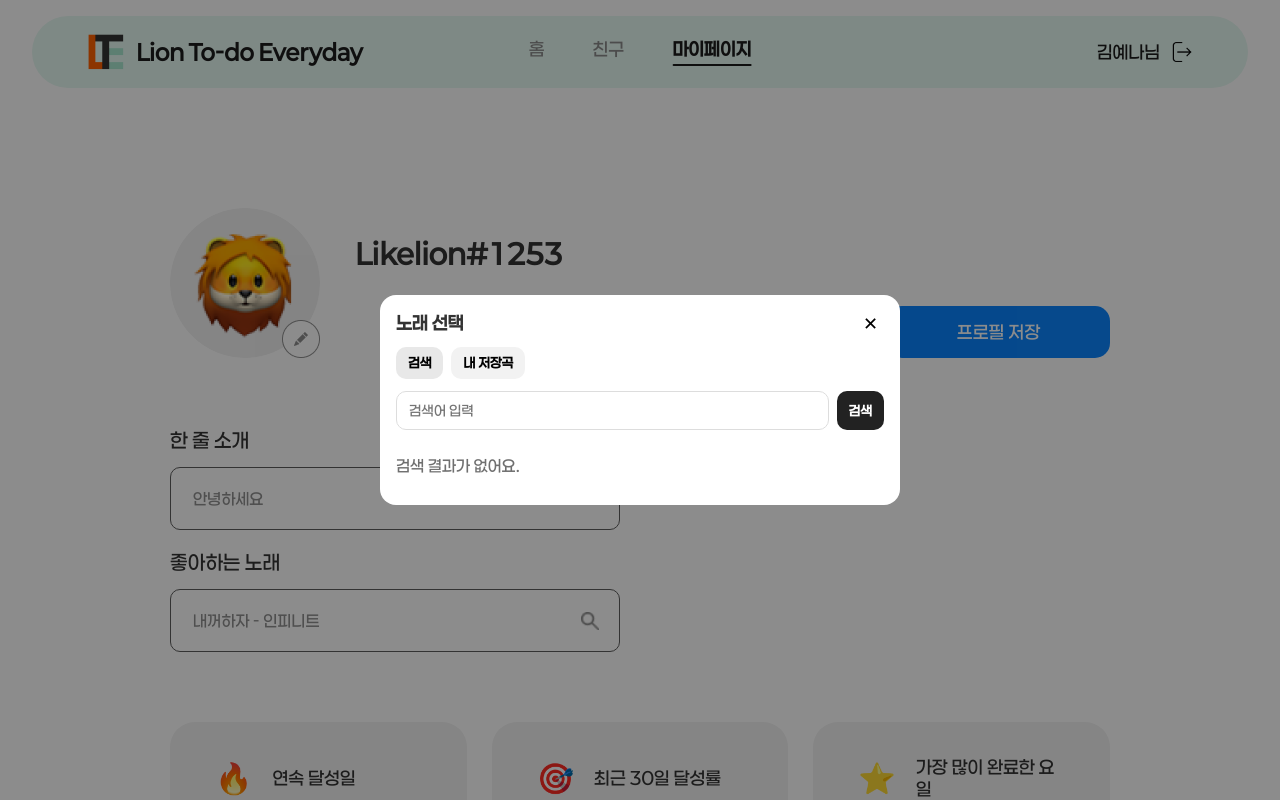
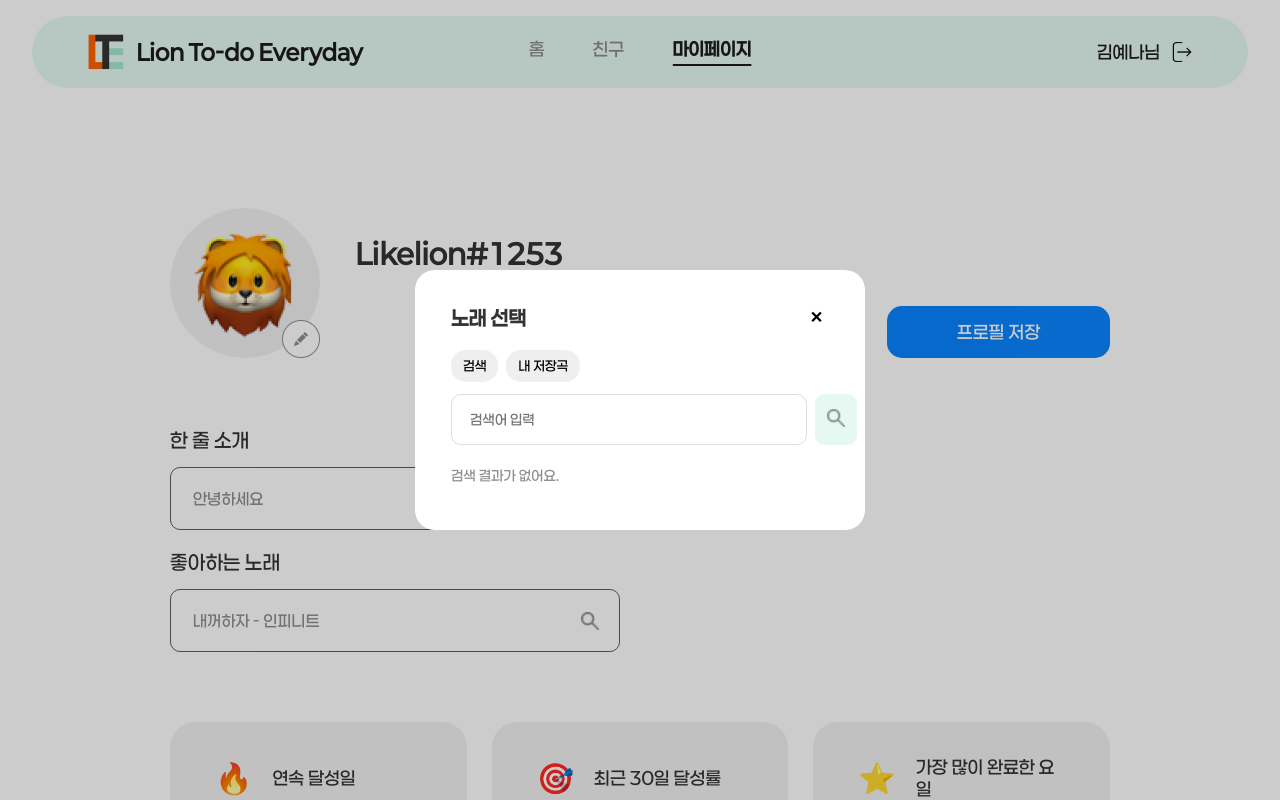
Before and after one commit to kau-likelion-14th/FrontEnd, a React (Create React App) app: page /mypage in a window 1280 px wide. Both pictures are taken after a click on the picture 590 px from the left and 620 px from the top of the page. Shown: the top 800 px of the page. Built offline with nearby package versions, Linux system fonts and the light colour scheme; no server answers.

Commit message:
feat: 유튜브 모달 UI 수정 및 api.js 추가

```diff
--- a/src/Api.js
+++ b/src/Api.js
@@ -1,7 +1,7 @@
 // src/api.js
 import { Cookies } from "react-cookie";
 import axios from "axios";
-import config from "./Config";
+import config from "./config";
 
 // ===== 상수/쿠키 =====
 const ACCESS_TOKEN_KEY = "accessToken";
@@ -17,7 +17,8 @@ const api = axios.create({
 // ===== 요청 인터셉터: 토큰 자동 첨부 =====
 api.interceptors.request.use(
   (req) => {
-    const token = cookies.get(ACCESS_TOKEN_KEY);
+    const token = cookies.get("accessToken") || localStorage.getItem("accessToken");
+    console.log("[api] token =", token);
     if (token) {
       req.headers.Authorization = `Bearer ${token}`;
     }
--- a/src/Config.js
+++ b/src/Config.js
@@ -1,6 +1,6 @@
 const BASE_URL ="http://lte-dev-env.eba-xaqgpxhu.ap-northeast-2.elasticbeanstalk.com";
 
-const Config = {
+const config = {
     API_URL: BASE_URL,
 
     TODOS: {
@@ -57,4 +57,4 @@ const Config = {
     }
 };
 
-export default Config;
+export default config;
--- a/src/pages/MyPage/Profile.js
+++ b/src/pages/MyPage/Profile.js
@@ -4,8 +4,8 @@ import profileEdit from "../../assets/image/imgedit.png";
 import profilemusic from "../../assets/image/search.png";
 
 
-import { uploadProfile } from "../../Api";
-import Config from "../../Config";
+import { uploadProfile } from "../../api";
+import config from "../../config";
 import YoutubeModal from "./YoutubeModal";
 
 const Profile = () => {
@@ -41,7 +41,7 @@ const Profile = () => {
     try {
       // ✅ 서버가 받는 키가 "introduction"일 가능성이 높음(스웨거 result에 introduction이 있음)
       const data = await uploadProfile(
-        Config.PROFILE.PUT,
+        config.PROFILE.PUT,
         {
           intro: undefined, // 안 씀
           song: undefined,  // 안 씀
--- a/src/pages/MyPage/Status.js
+++ b/src/pages/MyPage/Status.js
@@ -1,7 +1,7 @@
 import React, {useEffect, useState} from "react";
 import StatCard from "./StatCard";
-import { get } from "../../Api";
-import Config from "../../Config";
+import { get } from "../../api";
+import config from "../../config";
 
 const Status = () => {
   const [stats, setStats] = useState([
@@ -13,7 +13,7 @@ const Status = () => {
   useEffect(() => {
     const fetchStats = async () => {
       try {
-        const response = await get(Config.STATISTICS.GET);
+        const response = await get(config.STATISTICS.GET);
         setStats([
           { icon: "🔥", title: "연속 달성일", statistics: {value: response.consecutiveDays, unit: "일"} },
           { icon: "🎯", title: "최근 30일 달성률", statistics: {value: response.achievementRate, unit: "%"} },
--- a/src/pages/MyPage/YoutubeModal.js
+++ b/src/pages/MyPage/YoutubeModal.js
@@ -1,7 +1,8 @@
 import React, { useEffect, useState } from "react";
-import { get, post, del } from "../../Api";
-import config from "../../Config";
+import { get, post, del } from "../../api";
+import config from "../../config";
 import "../../styles/MyPage.css";
+import profilemusic from "../../assets/image/search.png";
 
 const YoutubeModal = ({ isOpen, onClose, onPick }) => {
   const [tab, setTab] = useState("search"); // "search" | "me"
@@ -139,7 +140,12 @@ const YoutubeModal = ({ isOpen, onClose, onPick }) => {
                 onKeyDown={(e) => e.key === "Enter" && handleSearch()}
               />
               <button className="ytm-btn" onClick={handleSearch} disabled={loading}>
-                검색
+                <img
+                    src={profilemusic}
+                    alt="프로필 노래 수정 아이콘"
+                    className="profile-search-icon"
+                    style={{cursor: "pointer"}}
+                  />
               </button>
             </div>
 
--- a/src/styles/MyPage.css
+++ b/src/styles/MyPage.css
@@ -163,19 +163,17 @@
 .ytm-overlay {
   position: fixed;
   inset: 0;
-  background: rgba(0, 0, 0, 0.45);
+  background: rgba(0, 0, 0, 0.2);
   display: flex;
   align-items: center;
   justify-content: center;
-  z-index: 9999;
 }
 
 .ytm-modal {
-  width: 520px;
-  overflow: hidden;
+  width: 450px;
+  padding: 36px;
   background: #fff;
-  border-radius: 16px;
-  padding: 16px;
+  border-radius: 20px;
   display: flex;
   flex-direction: column;
   font-family: "Paperlogy", sans-serif;
@@ -188,14 +186,18 @@
 }
 
 .ytm-title {
-  font-size: 18px;
-  font-weight: 800;
+  font-size: 20px;
+  color: #333333;
+  margin-bottom: 20px;
+  font-weight: 600;
 }
 
 .ytm-close {
   border: none;
   background: transparent;
-  font-size: 18px;
+  font-size: 16px;
+  font-weight: bolder;
+  margin-bottom: auto;
   cursor: pointer;
   font-family: "Paperlogy", sans-serif;
 }
@@ -203,22 +205,14 @@
 .ytm-tabs {
   display: flex;
   gap: 8px;
-  margin-top: 12px;
 }
 
 .ytm-tab {
   border: none;
-  background: #f2f2f2;
   padding: 8px 12px;
-  border-radius: 10px;
+  border-radius: 15px;
   cursor: pointer;
-  font-weight: 600;
   font-family: "Paperlogy", sans-serif;
-}
-
-.ytm-tab.active {
-  background: #e8e8e8;
-  font-weight: 800;
 }
 
 .ytm-searchRow {
@@ -229,9 +223,9 @@
 
 .ytm-input {
   flex: 1;
-  padding: 10px 12px;
+  padding: 16px 18px;
   border-radius: 10px;
-  border: 1px solid #ddd;
+  border: 1.5px solid #ddd;
   outline: none;
   font-family: "Paperlogy", sans-serif;
   font-size: 14px;
@@ -242,23 +236,12 @@
   border-radius: 10px;
   border: none;
   cursor: pointer;
-  font-weight: 700;
-  background: #222;
-  color: #fff;
-  font-family: "Paperlogy", sans-serif;
+  background: #E5F8F1;
 }
 
 .ytm-btn:disabled {
   opacity: 0.5;
   cursor: not-allowed;
-}
-
-.ytm-btn-secondary {
-  background: #555;
-}
-
-.ytm-btn-danger {
-  background: #d64545;
 }
 
 .ytm-list {
@@ -303,12 +286,13 @@
 }
 
 .ytm-empty {
-  padding: 14px 0;
-  opacity: 0.7;
+  padding: 10px 0;
+  font-size: 14px;
+  color: #8F8F8F;
 }
 
 .ytm-loading {
   margin-top: 10px;
   font-size: 12px;
-  opacity: 0.7;
+  color: #8F8F8F;
 }
```
